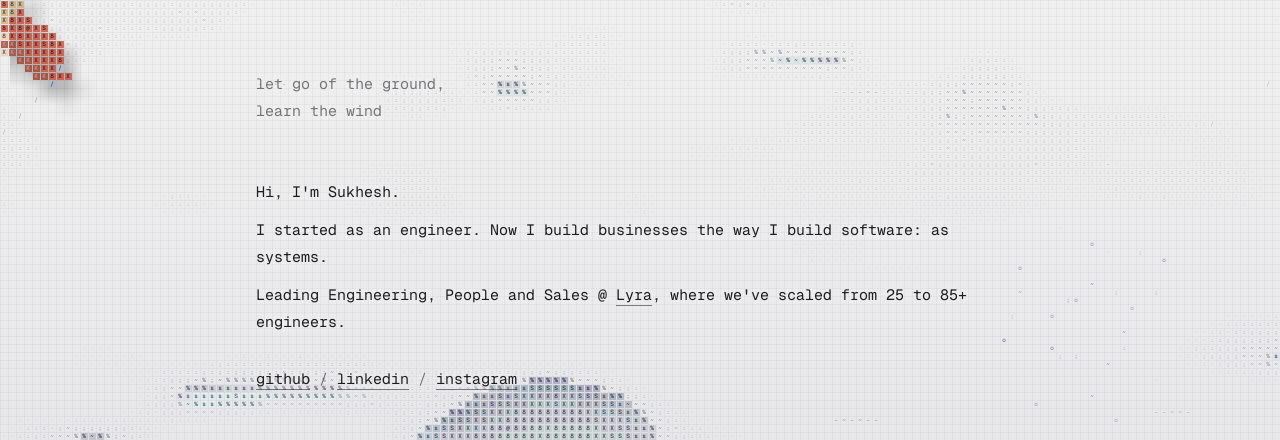
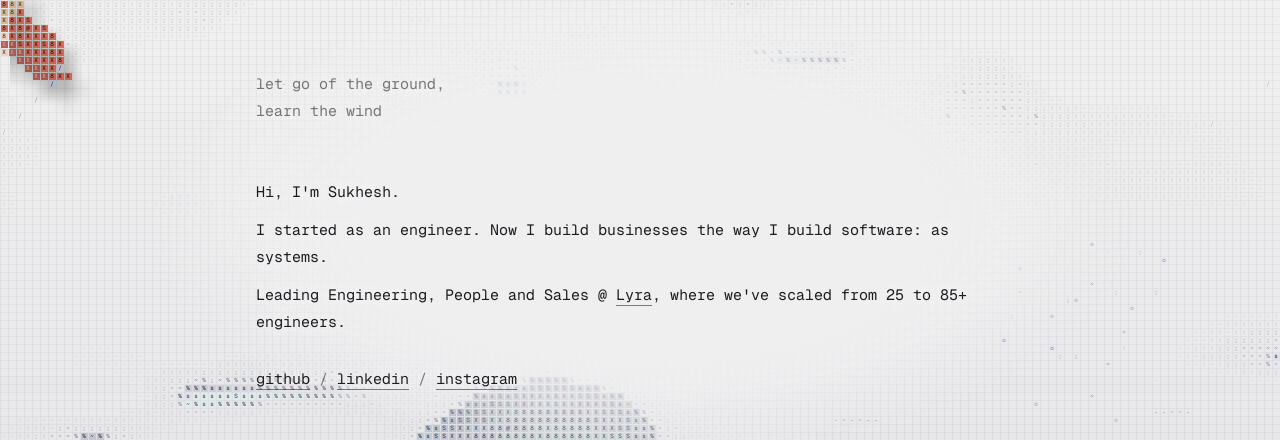
Before and after one commit to KeSukhesh/kesukhesh.github.io, an Astro site: page / in a window 1280 px wide. Shown: the part 320-760 px from the top of the page. Built offline with nearby package versions, Linux system fonts and the light colour scheme; Astro itself is replaced by a stand-in of ours; animation ran at ten frames a second.

Commit message:
Rename skies to sky; fade the sky behind the intro text

```diff
--- a/src/components/Header.astro
+++ b/src/components/Header.astro
@@ -5,7 +5,7 @@ const path = Astro.url.pathname;
 const isHome = path === '/';
 
 const navLinks = [
-  { href: '/', label: 'skies', active: isHome },
+  { href: '/', label: 'sky', active: isHome },
   { href: '/blog', label: 'blog', active: path.startsWith('/blog') },
 ];
 ---
--- a/src/pages/404.astro
+++ b/src/pages/404.astro
@@ -18,7 +18,7 @@ const petals = Array.from({ length: 8 }, (_, i) => i * 45);
       </svg>
       <h1 class="text-6xl font-medium">404</h1>
       <p class="text-lg text-ink-2 max-w-sm">This page doesn't exist. Even the White Lotus loses a game now and then.</p>
-      <a href="/" class="caps text-sm text-forest hover:text-forest-light transition-colors">Back to the skies</a>
+      <a href="/" class="caps text-sm text-forest hover:text-forest-light transition-colors">Back to the sky</a>
     </div>
   </section>
 </BaseLayout>
--- a/src/pages/index.astro
+++ b/src/pages/index.astro
@@ -18,7 +18,7 @@ const links = [
   ></canvas>
 
   <section class="intro relative z-10 min-h-[100svh] flex items-end px-[max(1.5rem,20vw)] pb-[max(3rem,11vh)] pointer-events-none">
-    <div class="font-geist text-[15px] leading-[27px] max-w-[56rem] pointer-events-auto">
+    <div class="copy relative font-geist text-[15px] leading-[27px] max-w-[56rem] pointer-events-auto">
       <p class="tagline mb-[54px]">let go of the ground,<br />learn the wind<span class="cursor" aria-hidden="true"></span></p>
       <div class="flex flex-col gap-[11px]">
         <p>Hi, I'm Sukhesh.</p>
@@ -39,6 +39,15 @@ const links = [
   .intro { --text: #f2efe8; --dim: rgb(242 239 232 / .6); --halo: #151517; color: var(--text); }
   :global(html:not(.dark)) .intro { --text: #1d1d20; --dim: rgb(29 29 32 / .58); --halo: #efeff0; }
   .intro p { text-shadow: 0 0 4px var(--halo), 0 0 12px var(--halo); }
+  /* Soft pool of sky colour behind the copy: fliers dim as they pass under the text instead of fighting it. */
+  .copy::before {
+    content: '';
+    position: absolute;
+    inset: -5rem -7rem -4rem -7rem;
+    z-index: -1;
+    pointer-events: none;
+    background: radial-gradient(closest-side, var(--halo) 55%, rgb(from var(--halo) r g b / .7) 75%, transparent);
+  }
   .tagline, .sep { color: var(--dim); }
   .intro a {
     text-decoration: underline;
```
